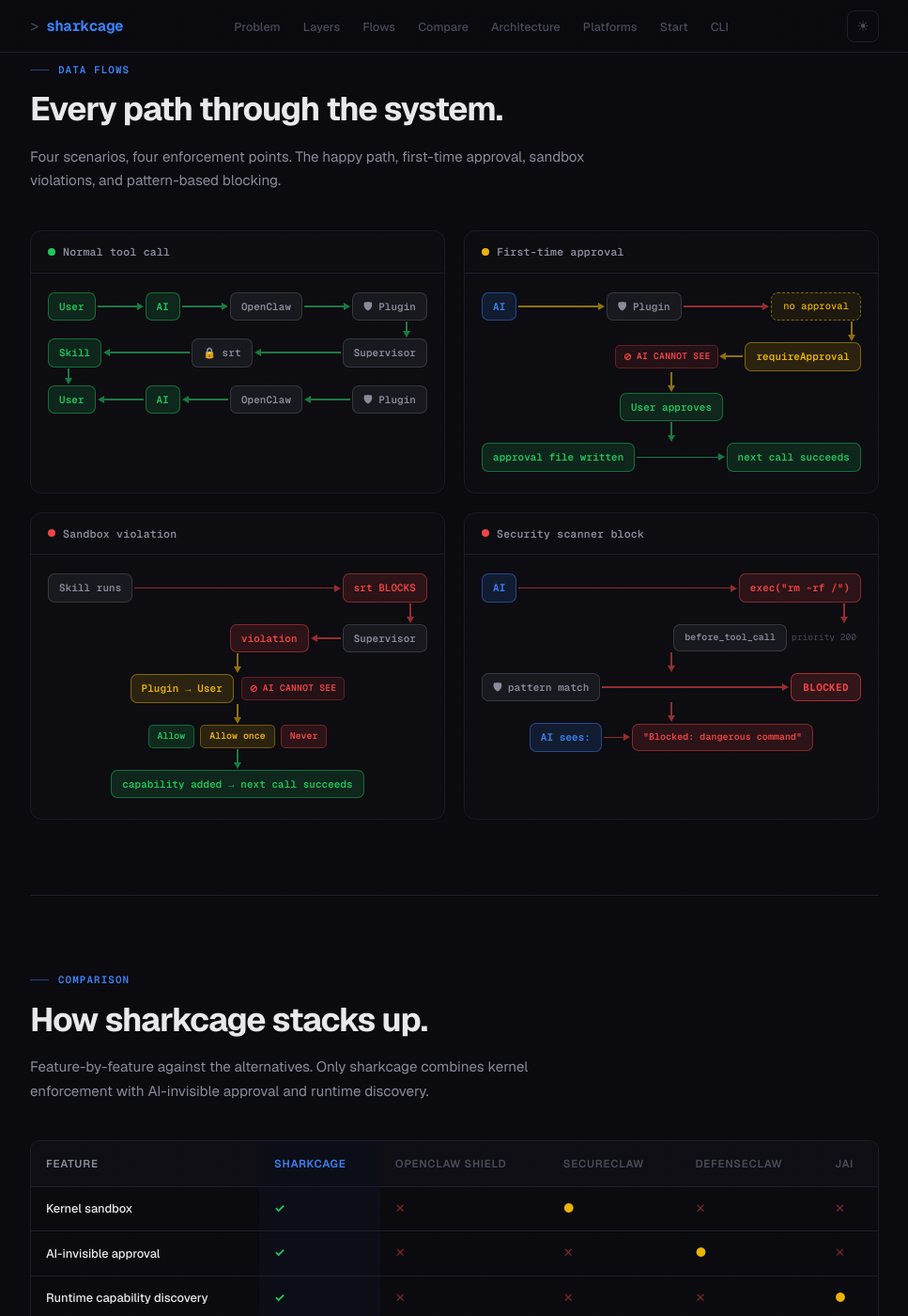
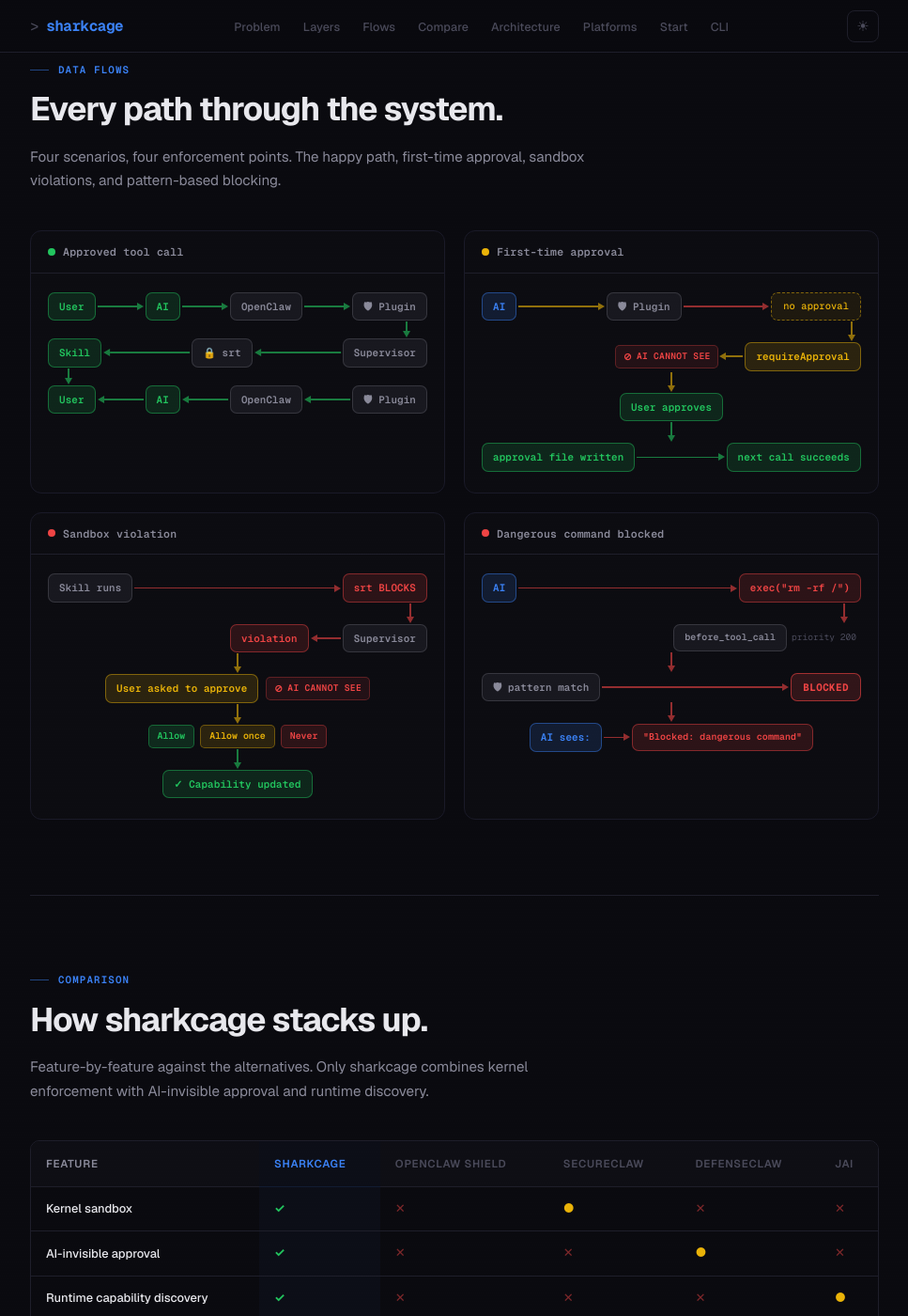
Before and after one commit to wan0net/sharkcage, a Jekyll site: the page docs/index.html, which Jekyll copies as it is, in a window 1280 px wide and 1400 px high, scrolled down 2206 px. Shown: the whole window at 94% size, without its empty margins (156-1123 px from the left). Built offline with Jekyll 4.4.1, drawn with Linux system fonts in a browser that asks for light colours.

Commit message:
Fix flow diagrams: tooltips, filter icons, clearer labels
- Hover tooltips on all diagram boxes explaining each component
- 🛡 shield on Plugin (filter point), 🔒 lock on srt (enforcement)
- Clearer labels: "Approved tool call", "Dangerous command blocked"
- "Plugin → User" → "User asked to approve"
- "capability added → next call succeeds" → "✓ Capability updated"
- Install guide updated to curl|bash one-liner

Co-Authored-By: Claude Opus 4.6 (1M context) <noreply@anthropic.com>

```diff
--- a/docs/index.html
+++ b/docs/index.html
@@ -1317,7 +1317,7 @@
       <div class="flow-diagram reveal delay-1">
         <div class="diagram-header">
           <span class="diagram-dot green"></span>
-          <span class="diagram-title">Normal tool call</span>
+          <span class="diagram-title">Approved tool call</span>
         </div>
         <div class="flow-diagram-body">
           <!-- Forward path row 1 -->
@@ -1410,7 +1410,7 @@
           </div>
           <div class="fd-arrow-v yellow" style="align-self:center"><div class="fd-vline"></div><div class="fd-vhead"></div></div>
           <div class="fd-row fd-row-center" style="gap:8px">
-            <div class="fd-box yellow">Plugin → User</div>
+            <div class="fd-box yellow">User asked to approve</div>
             <div class="fd-invisible-badge">AI&nbsp;CANNOT&nbsp;SEE</div>
           </div>
           <div class="fd-arrow-v yellow" style="align-self:center"><div class="fd-vline"></div><div class="fd-vhead"></div></div>
@@ -1421,7 +1421,7 @@
           </div>
           <div class="fd-arrow-v green" style="align-self:center"><div class="fd-vline"></div><div class="fd-vhead"></div></div>
           <div class="fd-row fd-row-center">
-            <div class="fd-box green">capability added → next call succeeds</div>
+            <div class="fd-box green">✓ Capability updated</div>
           </div>
         </div>
       </div>
@@ -1430,7 +1430,7 @@
       <div class="flow-diagram reveal delay-4">
         <div class="diagram-header">
           <span class="diagram-dot red"></span>
-          <span class="diagram-title">Security scanner block</span>
+          <span class="diagram-title">Dangerous command blocked</span>
         </div>
         <div class="flow-diagram-body">
           <div class="fd-row">
```
